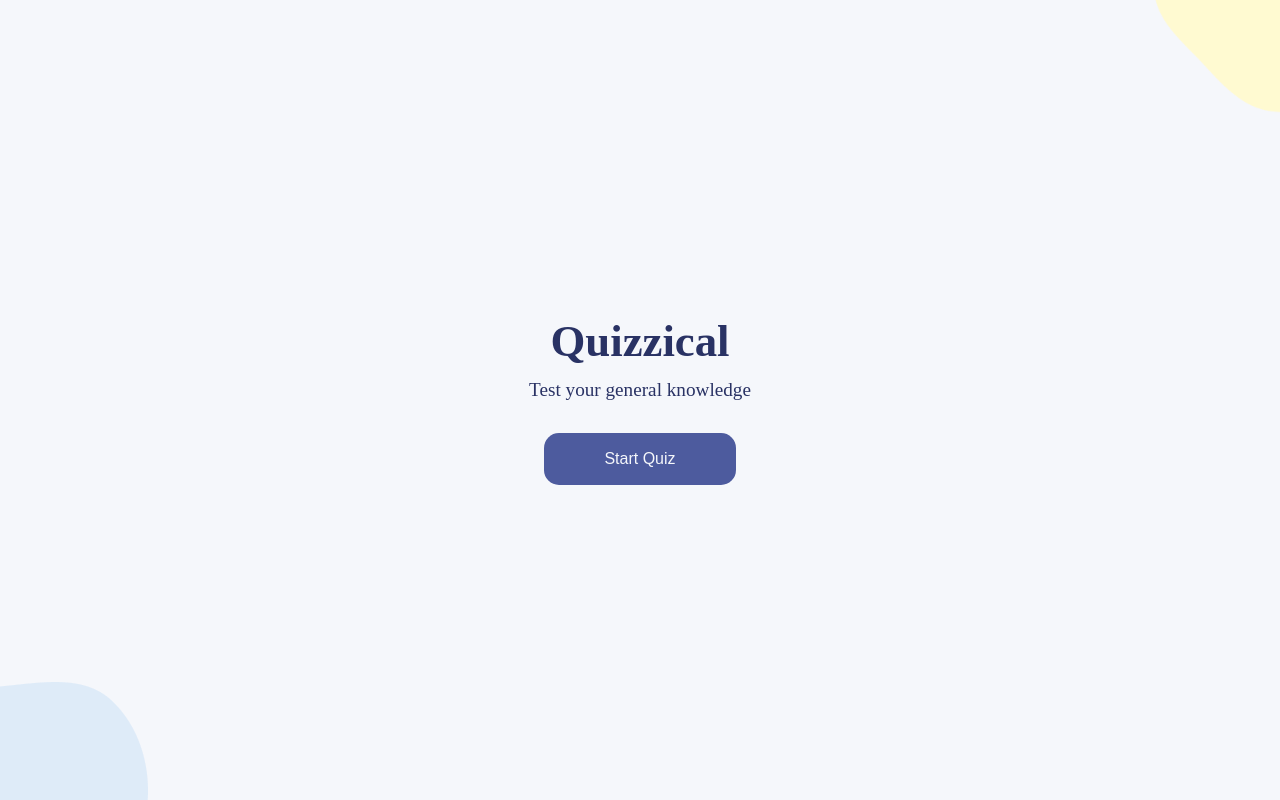
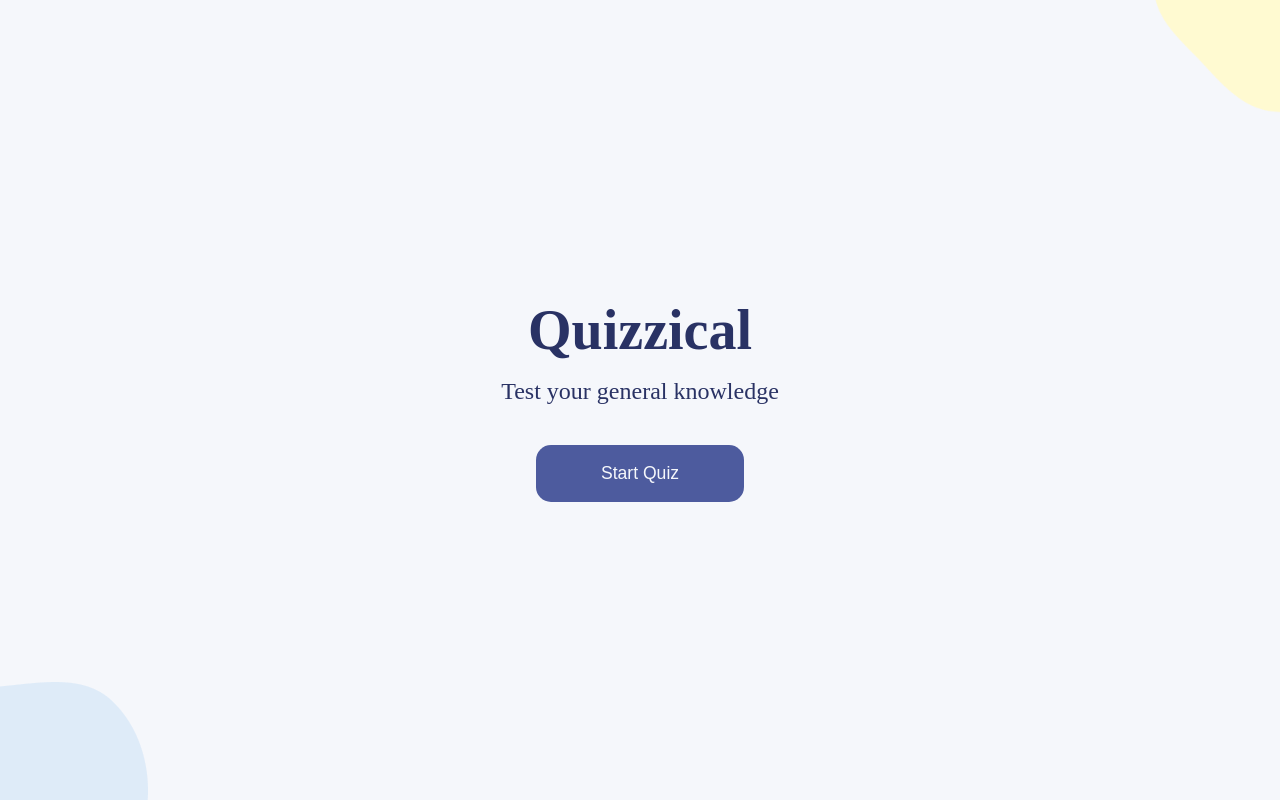
Before and after one commit to akamzandi/Quiz-Game, a React (Create React App) app: page / in a window 1280 px wide. Built offline with nearby package versions, Linux system fonts and the light colour scheme.

Commit message:
general style made for desktop

```diff
--- a/src/Components/AnswerOption/AnswerOption.css
+++ b/src/Components/AnswerOption/AnswerOption.css
@@ -45,3 +45,16 @@
   color: #293264;
   opacity: 0.5;
 }
+
+@media screen and (min-width: 850px) {
+  .answer-option,
+  .selected-option,
+  .correct-choice,
+  .correct-answer,
+  .wrong-choice,
+  .neuter-answer {
+    /* height: 1.6rem; */
+    padding: 0.5rem 0.75rem;
+    font-size: 1rem;
+  }
+}
--- a/src/Components/Quiz/Quiz.css
+++ b/src/Components/Quiz/Quiz.css
@@ -33,15 +33,17 @@
 
   .quiz-question {
     /* color: red; */
-    font-size: 1.2rem;
-    margin-top: 1.2rem;
-    line-height: 1.6rem;
+    font-size: 1.4rem;
+    margin-top: 1.4rem;
+    line-height: 2rem;
+    word-break: break-all;
+    /* word-wrap: break-word; */
   }
 
   .answers-section {
     /* border: 1px solid greenyellow; */
-    margin-top: 1.2rem;
+    margin-top: 1.4rem;
     gap: 1.5rem;
-    margin-bottom: 1.2rem;
+    margin-bottom: 1.8rem;
   }
 }
--- a/src/Pages/GamePage.css
+++ b/src/Pages/GamePage.css
@@ -85,7 +85,7 @@
 
 @media screen and (min-width: 850px) {
   .game-page {
-    height: 100vh;
+    /* height: 100vh; */
   }
 
   .all-quizes-container {
@@ -93,20 +93,25 @@
     margin-top: 1.5rem;
   }
 
+  .control-panel {
+    /* border: 1px solid green; */
+    margin-top: 2rem;
+  }
+
   .check-answers-btn {
-    font-size: 0.85rem;
-    width: 7.8rem;
-    height: 2.5rem;
+    font-size: 1rem;
+    width: 9.5rem;
+    height: 2.8rem;
   }
 
   .play-again-btn {
-    font-size: 0.85rem;
-    width: 7.3rem;
-    height: 2.2rem;
+    font-size: 1rem;
+    width: 8.2rem;
+    height: 2.5rem;
   }
 
   .end-msg {
     margin-bottom: 0;
-    font-size: 1.2rem;
+    font-size: 1.3rem;
   }
 }
--- a/src/Pages/StartPage.css
+++ b/src/Pages/StartPage.css
@@ -52,18 +52,22 @@
 @media screen and (min-width: 850px) {
   .menu-container {
     /* border: 1px solid red; */
-    width: 20rem;
-    height: 20rem;
+    width: 25rem;
+    height: 25rem;
   }
 
   .app-title {
-    font-size: 2.8rem;
+    font-size: 3.5rem;
+    margin-bottom: 1rem;
   }
   .app-description {
-    font-size: 1.2rem;
+    font-size: 1.5rem;
   }
 
   .start-btn {
-    font-size: 1rem;
+    width: 13rem;
+    height: 3.6rem;
+    font-size: 1.1rem;
+    margin-top: 2.5rem;
   }
 }
```
